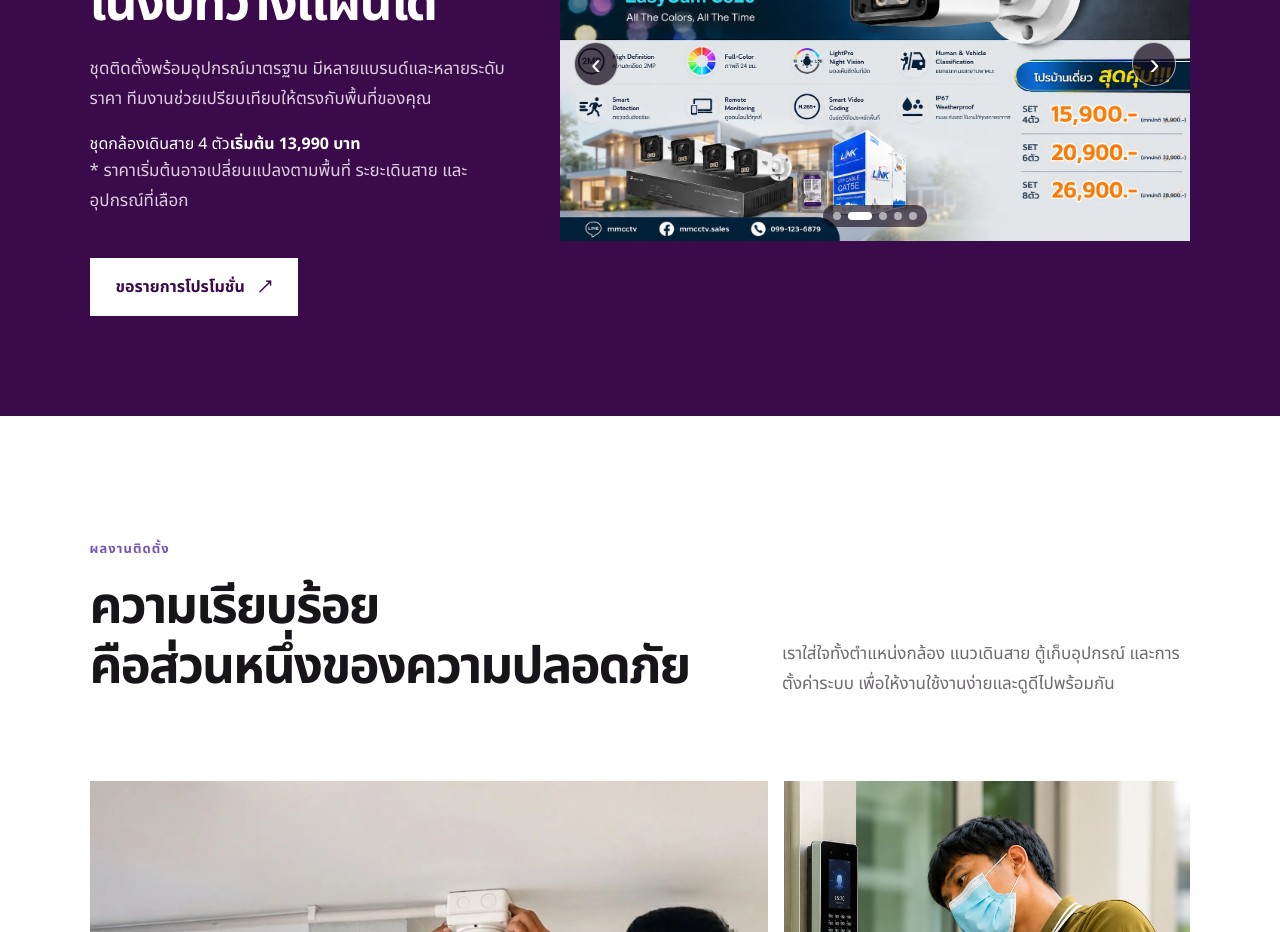
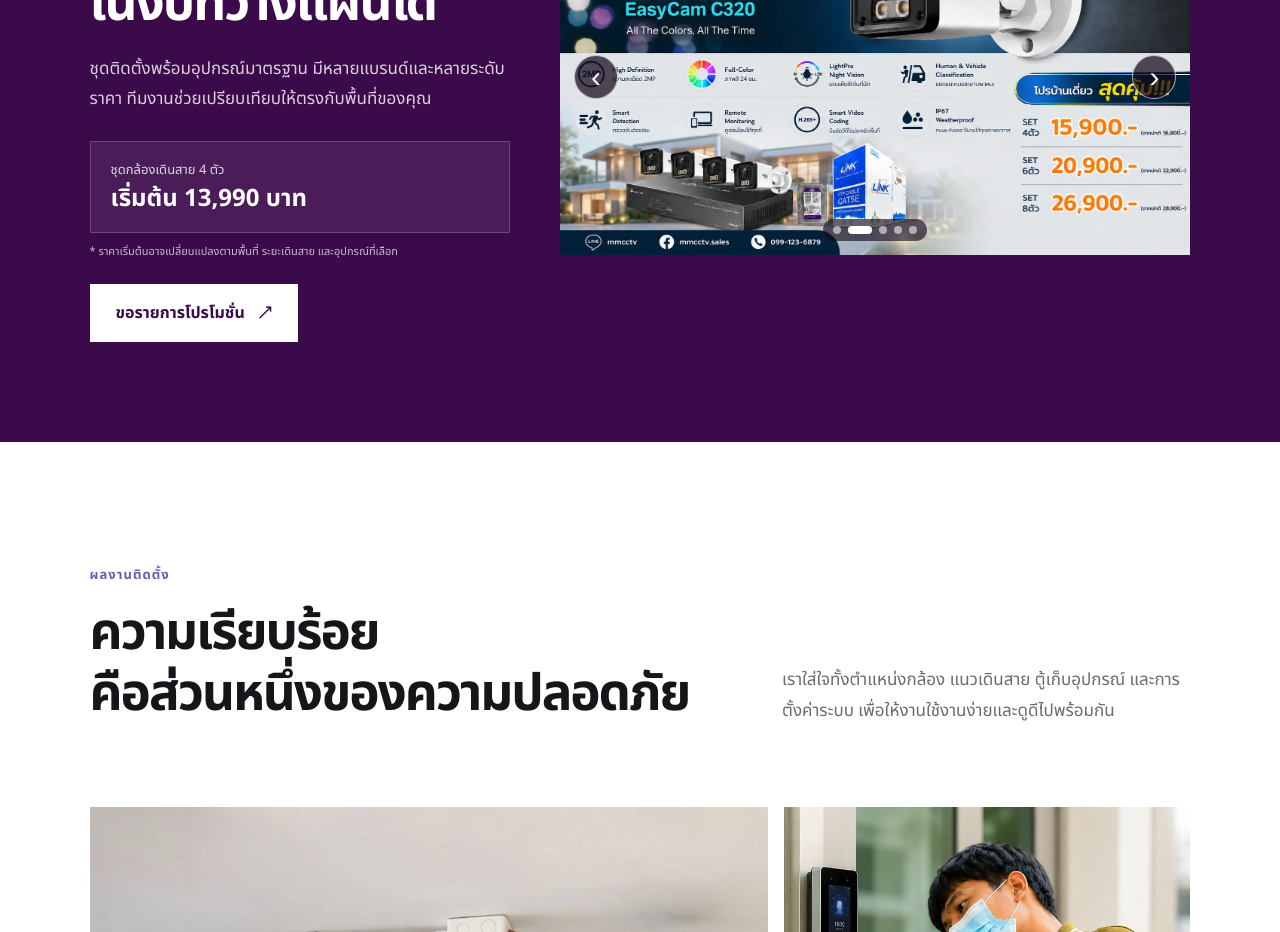
Before and after one commit to momomaggi/mmcctv-website, a React (Vite) app: page / in a window 1280 px wide. Shown: the part 2400-3332 px from the top of the page. Built offline with nearby package versions, Linux system fonts and the light colour scheme.

Commit message:
Add promotion starting price styles

```diff
--- a/src/styles.css
+++ b/src/styles.css
@@ -494,6 +494,38 @@ p {
   line-height: 1.8;
   font-size: 17px;
 }
+.promo-prices {
+  display: grid;
+  gap: 12px;
+  margin-top: 26px;
+}
+
+.promo-price-item {
+  padding: 18px 20px;
+  border: 1px solid rgba(255, 255, 255, 0.18);
+  background: rgba(255, 255, 255, 0.08);
+}
+
+.promo-price-item span {
+  display: block;
+  color: #e3d5e7;
+  font-size: 13px;
+}
+
+.promo-price-item strong {
+  display: block;
+  margin-top: 4px;
+  color: #ffffff;
+  font-size: 24px;
+  line-height: 1.25;
+}
+
+.promo-copy .promo-price-note {
+  margin: 10px 0 0;
+  color: #cbb9d2;
+  font-size: 11px;
+  line-height: 1.6;
+}
 .btn.white {
   background: white;
   color: var(--purple);
```
